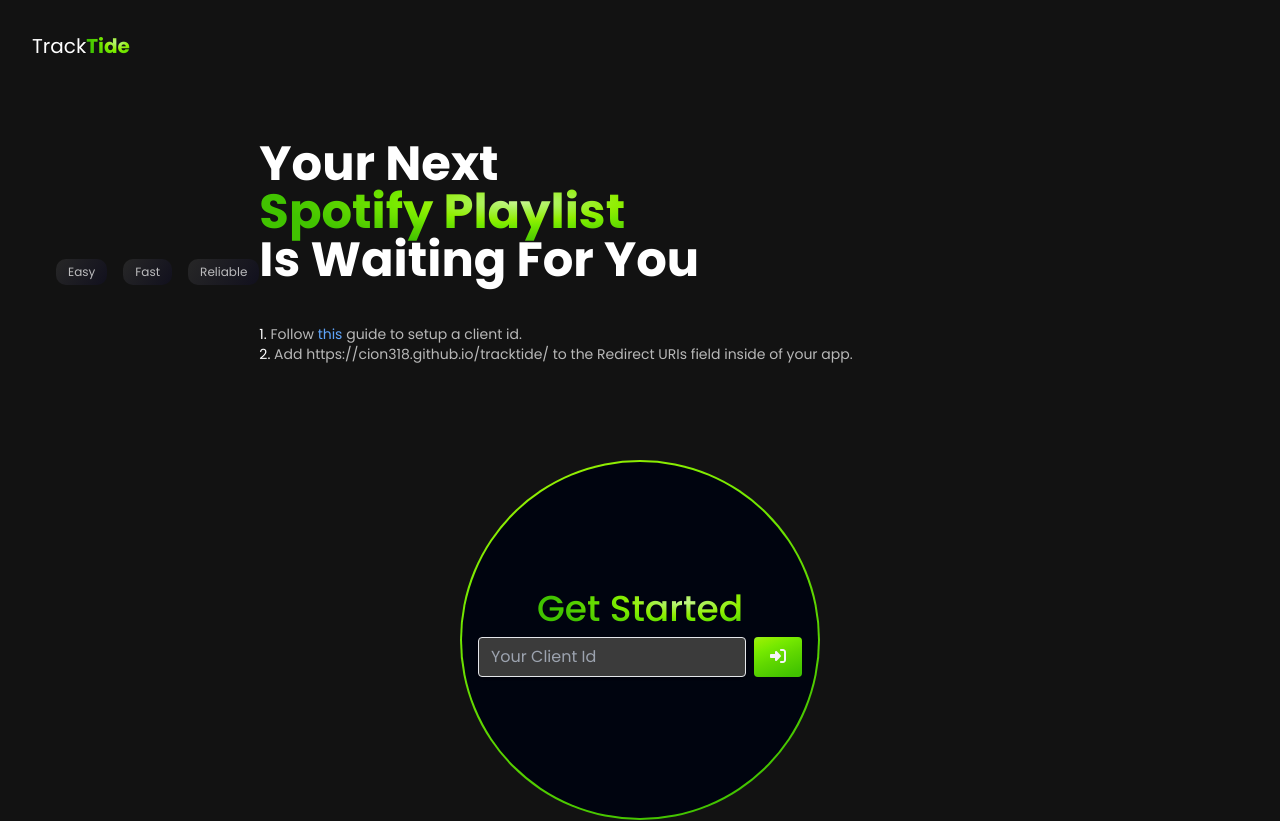
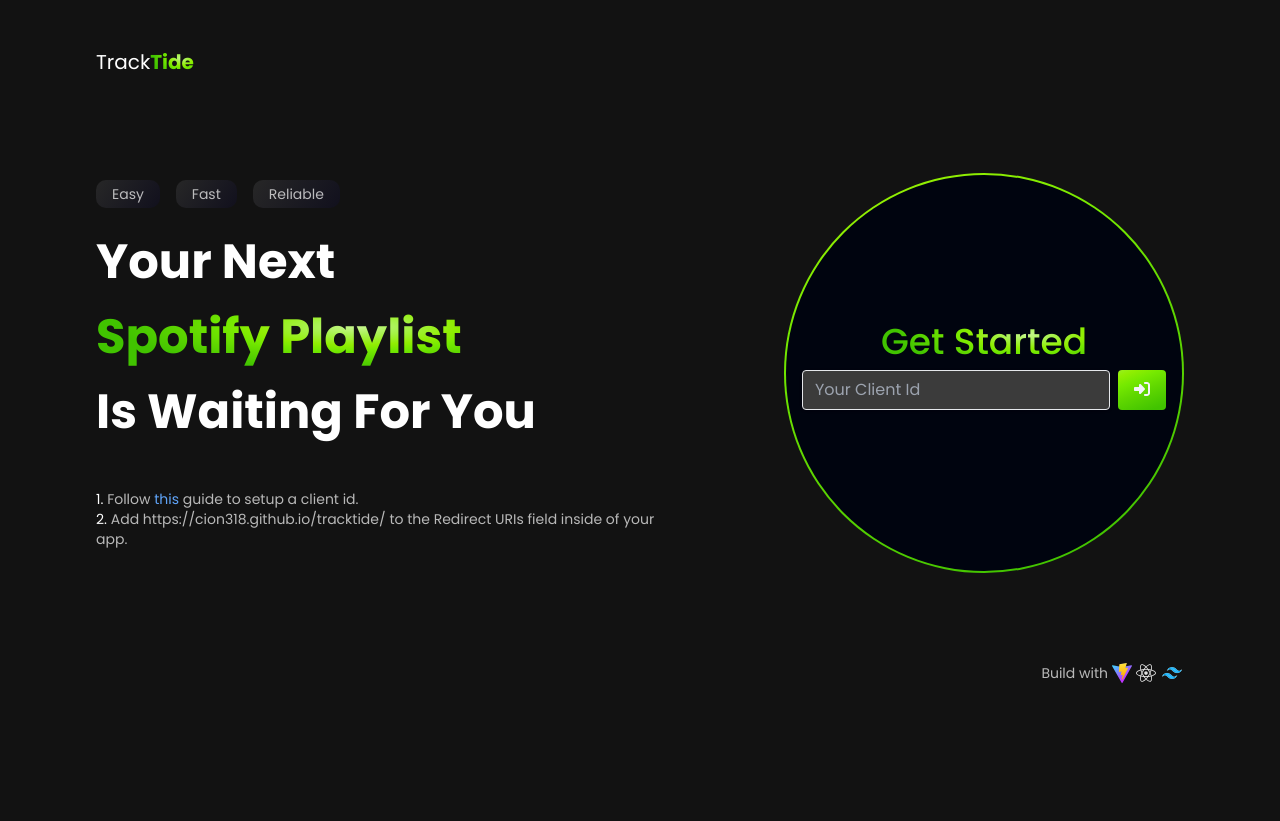
Before and after one commit to Cion318/tracktide, a React (Vite) app: page / in a window 1280 px wide. Shown: the top 821 px of the page. After the commit the page ends 800 px from the top, so only its background shows below. Built offline with nearby package versions, Linux system fonts and the light colour scheme.

Commit message:
Resposiveness for lg, xl

```diff
--- a/src/components/Footer.jsx
+++ b/src/components/Footer.jsx
@@ -5,7 +5,7 @@ import faVite from "../assets/faVite.svg";
 
 const Footer = () => {
   return (
-    <div className="mt-20 flex items-center justify-end">
+    <div className="mt-20 flex items-center justify-end sm:mx-6 sm:mt-4 xl:mx-10 xl:px-6 2xl:mx-40">
       <h1 className="text-sm text-dimWhite">Build with</h1>
       <img className="w-6 pl-1" src={faVite} />
       <FontAwesomeIcon className="pl-1 text-xl" icon={faReact} />
--- a/src/components/HomeForm.jsx
+++ b/src/components/HomeForm.jsx
@@ -24,7 +24,7 @@ const HomeForm = () => {
   };
 
   return (
-    <div className="bg-green-gradient flex h-[280px] w-[280px] cursor-pointer items-center justify-center rounded-full p-[2px] sm:h-[360px] sm:w-[360px]">
+    <div className="bg-green-gradient flex h-[280px] w-[280px] cursor-pointer items-center justify-center rounded-full p-[2px] sm:h-[360px] sm:w-[360px] md:h-[400px] md:w-[400px]">
       <div className="flex h-[100%] w-[100%] flex-col items-center justify-center rounded-full bg-primary">
         <div className="items-start justify-center">
           <p className="py-2 font-poppins text-2xl font-medium sm:text-4xl">
--- a/src/components/NavBar.jsx
+++ b/src/components/NavBar.jsx
@@ -8,7 +8,7 @@ const NavBar = () => {
   };
 
   return (
-    <nav className="navbar flex w-full items-center justify-between pb-6">
+    <nav className="navbar flex w-full items-center justify-between pb-6 sm:mx-6 sm:mt-4 xl:mx-10 xl:px-6 2xl:mx-40">
       <ul className="flex-1 list-none items-center justify-start sm:flex">
         <li className="cursor-pointer font-poppins">
           <a onClick={handleHomeClick} className="text-xl text-white">
--- a/src/pages/Home.jsx
+++ b/src/pages/Home.jsx
@@ -6,23 +6,29 @@ import HomeForm from "../components/HomeForm";
 const Home = () => {
   return (
     <div>
-      <section className="">
+      <section className="lg:flex xl:mx-10 2xl:mx-40">
         {/* Left Side */}
-        <div className="my-4 flex flex-wrap items-center justify-start sm:my-10 sm:px-6">
+        <div className="my-4 flex flex-wrap items-center justify-start sm:my-10 sm:px-6 lg:pt-10">
           {/* Chips */}
           <div className="bg-banner-gradient mr-4 rounded-[10px]">
-            <p className="px-3 py-1 text-[12px] text-dimWhite">Easy</p>
+            <p className="px-3 py-1 text-[12px] text-dimWhite sm:px-4 sm:text-sm">
+              Easy
+            </p>
           </div>
           <div className="bg-banner-gradient mr-4 rounded-[10px]">
-            <p className="px-3 py-1 text-[12px] text-dimWhite">Fast</p>
+            <p className="px-3 py-1 text-[12px] text-dimWhite sm:px-4 sm:text-sm">
+              Fast
+            </p>
           </div>
           <div className="bg-banner-gradient rounded-[10px]">
-            <p className="px-3 py-1 text-[12px] text-dimWhite">Reliable</p>
+            <p className="px-3 py-1 text-[12px] text-dimWhite sm:px-4 sm:text-sm">
+              Reliable
+            </p>
           </div>
 
           {/* Hero */}
           <div className="my-4 text-left">
-            <h1 className="text-3xl font-semibold leading-[45px] text-white sm:text-[44px] sm:leading-[70px] md:text-5xl">
+            <h1 className="text-3xl font-semibold leading-[45px] text-white sm:text-[44px] sm:leading-[70px] md:text-5xl md:leading-[75px]">
               Your Next
               <br />
               <span className="text-green-gradient">Spotify Playlist</span>
--- a/src/utils/spotify.js
+++ b/src/utils/spotify.js
@@ -1,5 +1,5 @@
-//const redirectUri = "http://localhost:5173/"; // Have to add this to your accepted Spotify redirect URIs on the Spotify API.
-const redirectUri = "https://cion318.github.io/tracktide/";
+const redirectUri = "http://localhost:5173/"; // Have to add this to your accepted Spotify redirect URIs on the Spotify API.
+//const redirectUri = "https://cion318.github.io/tracktide/";
 let accessToken;
 let savedClientId;
 
```
